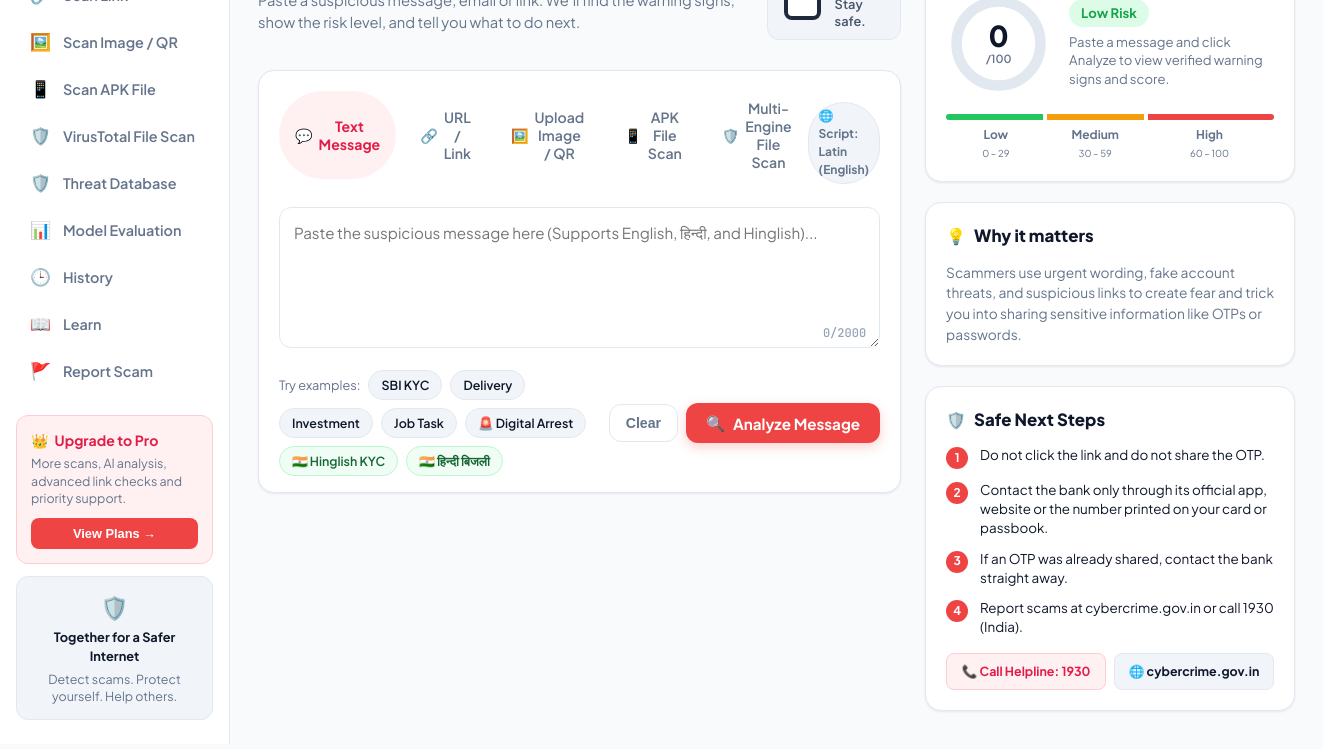
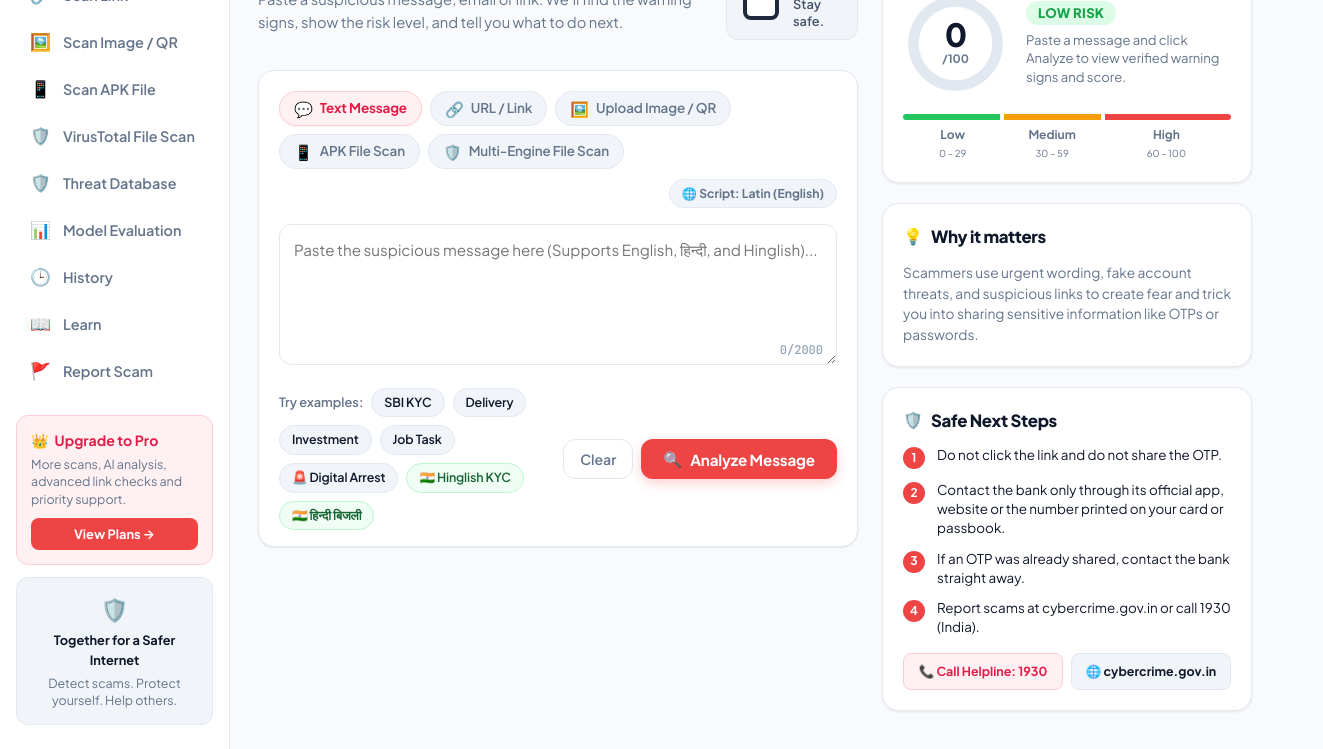
Before and after one commit to Ohmcreates/growmap_X_scamy, a website built with Vite: page index.html in a window 1280 px wide. Shown: the part 165-914 px from the top of the page, 1323 px wide, since content can reach past the window. Built offline with nearby package versions, Linux system fonts and the light colour scheme.

Commit message:
fix(typography): resolve tab button wrapping, header row flex layout, and comprehensive typography across application

```diff
--- a/index.html
+++ b/index.html
@@ -162,19 +162,19 @@
             <div class="input-header-row">
               <div class="input-tabs-bar" role="tablist">
                 <button id="tabTextMessage" class="tab-button active" role="tab" aria-selected="true" type="button">
-                  <span>💬</span> Text Message
+                  <span class="tab-icon">💬</span> Text Message
                 </button>
                 <button id="tabScanLink" class="tab-button" role="tab" aria-selected="false" type="button">
-                  <span>🔗</span> URL / Link
+                  <span class="tab-icon">🔗</span> URL / Link
                 </button>
                 <button id="tabUploadImage" class="tab-button" role="tab" aria-selected="false" type="button">
-                  <span>🖼️</span> Upload Image / QR
+                  <span class="tab-icon">🖼️</span> Upload Image / QR
                 </button>
                 <button id="tabApkScan" class="tab-button" role="tab" aria-selected="false" type="button">
-                  <span>📱</span> APK File Scan
+                  <span class="tab-icon">📱</span> APK File Scan
                 </button>
                 <button id="tabVtScan" class="tab-button" role="tab" aria-selected="false" type="button">
-                  <span>🛡️</span> Multi-Engine File Scan
+                  <span class="tab-icon">🛡️</span> Multi-Engine File Scan
                 </button>
               </div>
 
--- a/src/ui/styles.css
+++ b/src/ui/styles.css
@@ -68,9 +68,32 @@ body {
   font-family: var(--font-body);
   background-color: var(--bg-page);
   color: var(--text-main);
-  line-height: 1.5;
+  line-height: 1.55;
   -webkit-font-smoothing: antialiased;
+  -moz-osx-font-smoothing: grayscale;
+  text-rendering: optimizeLegibility;
   min-height: 100vh;
+}
+
+h1, h2, h3, h4, h5, h6 {
+  font-family: var(--font-body);
+  color: var(--text-main);
+  line-height: 1.25;
+  letter-spacing: -0.02em;
+  font-weight: 800;
+}
+
+p {
+  line-height: 1.55;
+}
+
+button, input, textarea, select {
+  font-family: var(--font-body);
+}
+
+code, pre, .font-mono {
+  font-family: var(--font-mono);
+  letter-spacing: -0.01em;
 }
 
 /* ==========================================================================
@@ -575,37 +598,83 @@ body {
   padding: 20px 20px 16px 20px;
 }
 
+.input-header-row {
+  display: flex;
+  align-items: center;
+  justify-content: space-between;
+  flex-wrap: wrap;
+  gap: 10px 14px;
+  margin-bottom: 16px;
+  width: 100%;
+}
+
 .input-tabs-bar {
   display: flex;
+  align-items: center;
+  flex-wrap: wrap;
   gap: 8px;
-  margin-bottom: 16px;
+  margin-bottom: 0;
 }
 
 .tab-button {
-  background: transparent;
-  border: none;
+  background: var(--bg-card-subtle);
+  border: 1px solid var(--border-color);
   font-family: var(--font-body);
-  font-size: 0.88rem;
+  font-size: 0.84rem;
   font-weight: 600;
-  color: var(--text-muted);
-  padding: 8px 16px;
+  letter-spacing: -0.01em;
+  color: var(--text-muted);
+  padding: 8px 14px;
   border-radius: var(--radius-pill);
   cursor: pointer;
-  display: flex;
-  align-items: center;
-  gap: 6px;
-  transition: all 0.2s;
+  display: inline-flex;
+  align-items: center;
+  gap: 7px;
+  white-space: nowrap;
+  flex-shrink: 0;
+  line-height: 1.25;
+  transition: all 0.2s cubic-bezier(0.16, 1, 0.3, 1);
+  user-select: none;
 }
 
 .tab-button:hover {
-  background-color: var(--bg-card-subtle);
-  color: var(--text-main);
+  background-color: #ffffff;
+  color: var(--text-main);
+  border-color: var(--border-subtle);
+  box-shadow: 0 1px 3px rgba(0, 0, 0, 0.05);
 }
 
 .tab-button.active {
   background-color: var(--accent-red-soft);
   color: var(--accent-red-text);
-  font-weight: 700;
+  border-color: var(--accent-red-border);
+  font-weight: 700;
+  box-shadow: 0 1px 2px rgba(239, 68, 68, 0.08);
+}
+
+.tab-icon {
+  font-size: 0.95rem;
+  line-height: 1;
+  display: inline-block;
+  flex-shrink: 0;
+}
+
+.lang-script-badge {
+  font-size: 0.76rem;
+  font-weight: 700;
+  padding: 6px 12px;
+  border-radius: var(--radius-pill);
+  background-color: var(--bg-card-subtle);
+  border: 1px solid var(--border-color);
+  color: var(--text-muted);
+  font-family: var(--font-body);
+  white-space: nowrap;
+  flex-shrink: 0;
+  display: inline-flex;
+  align-items: center;
+  gap: 6px;
+  margin-left: auto;
+  line-height: 1.25;
 }
 
 .textarea-wrapper {
@@ -756,25 +825,32 @@ body {
 
 .chips-intro {
   font-size: 0.8rem;
-  color: var(--text-muted);
+  font-weight: 600;
+  color: var(--text-muted);
+  white-space: nowrap;
 }
 
 .chip-item {
-  background: #f1f5f9;
+  background: var(--bg-card-subtle);
   border: 1px solid var(--border-color);
   padding: 6px 12px;
   border-radius: var(--radius-pill);
   font-family: var(--font-body);
   font-size: 0.78rem;
   font-weight: 600;
+  letter-spacing: -0.01em;
   color: var(--text-main);
   cursor: pointer;
-  transition: all 0.2s;
+  white-space: nowrap;
+  flex-shrink: 0;
+  line-height: 1.25;
+  transition: all 0.2s ease;
 }
 
 .chip-item:hover {
-  background: #e2e8f0;
+  background: #ffffff;
   border-color: var(--border-subtle);
+  box-shadow: 0 1px 3px rgba(0, 0, 0, 0.05);
 }
 
 .action-submit-group {
@@ -789,33 +865,38 @@ body {
   border: 1px solid var(--border-color);
   padding: 10px 16px;
   border-radius: var(--radius-md);
+  font-family: var(--font-body);
   font-size: 0.88rem;
   font-weight: 600;
   color: var(--text-muted);
   cursor: pointer;
-  transition: all 0.2s;
+  white-space: nowrap;
+  transition: all 0.2s ease;
 }
 
 .btn-clear-text:hover {
   background: var(--bg-card-subtle);
   color: var(--text-main);
+  border-color: var(--border-subtle);
 }
 
 .btn-analyze-red {
   background: var(--accent-red);
   color: #ffffff;
   border: none;
-  padding: 10px 20px;
+  padding: 10px 22px;
   border-radius: var(--radius-md);
   font-family: var(--font-body);
   font-size: 0.95rem;
   font-weight: 700;
+  letter-spacing: -0.01em;
   cursor: pointer;
-  display: flex;
+  display: inline-flex;
   align-items: center;
   gap: 8px;
   box-shadow: 0 4px 12px rgba(239, 68, 68, 0.25);
-  transition: all 0.2s;
+  white-space: nowrap;
+  transition: all 0.2s ease;
 }
 
 .btn-analyze-red:hover {
@@ -967,6 +1048,7 @@ body {
   border: 1px solid var(--border-color);
   border-radius: var(--radius-md);
   font-size: 0.88rem;
+  gap: 12px;
 }
 
 .sign-left-cluster {
@@ -974,21 +1056,26 @@ body {
   align-items: center;
   gap: 12px;
   flex-grow: 1;
+  flex-wrap: wrap;
 }
 
 .sign-icon {
   font-size: 1.1rem;
+  flex-shrink: 0;
 }
 
 .sign-label {
   font-weight: 700;
   min-width: 140px;
+  white-space: nowrap;
 }
 
 .sign-evidence-quote {
   color: var(--text-muted);
   font-style: italic;
   font-size: 0.82rem;
+  line-height: 1.4;
+  word-break: break-word;
 }
 
 .sign-points-badge {
@@ -1000,6 +1087,8 @@ body {
   background-color: var(--accent-red-soft);
   color: var(--accent-red-text);
   border: 1px solid var(--accent-red-border);
+  white-space: nowrap;
+  flex-shrink: 0;
 }
 
 .sign-points-badge.capped {
@@ -1130,15 +1219,16 @@ body {
 }
 
 .gauge-big-num {
-  font-size: 1.8rem;
+  font-size: 2rem;
   font-weight: 800;
   font-family: var(--font-body);
+  letter-spacing: -0.03em;
   line-height: 1;
 }
 
 .gauge-denom {
-  font-size: 0.7rem;
-  font-weight: 600;
+  font-size: 0.72rem;
+  font-weight: 700;
   color: var(--text-muted);
 }
 
@@ -1149,12 +1239,17 @@ body {
 }
 
 .risk-badge-pill {
-  display: inline-block;
+  display: inline-flex;
+  align-items: center;
   align-self: flex-start;
   padding: 4px 12px;
   border-radius: var(--radius-pill);
   font-size: 0.82rem;
-  font-weight: 700;
+  font-weight: 800;
+  letter-spacing: 0.02em;
+  text-transform: uppercase;
+  white-space: nowrap;
+  line-height: 1.25;
 }
 
 .risk-badge-pill.high {
@@ -1370,6 +1465,7 @@ body {
   font-weight: 700;
   padding: 2px 8px;
   border-radius: var(--radius-pill);
+  white-space: nowrap;
 }
 
 .tier-name {
@@ -1542,27 +1638,7 @@ body {
   }
 }
 
-/* ==========================================================================
-   FEATURE 1 & 2: MULTILINGUAL SCRIPT BADGE & CHIPS
-   ========================================================================== */
-
-.input-header-row {
-  display: flex;
-  justify-content: space-between;
-  align-items: center;
-  margin-bottom: 12px;
-}
-
-.lang-script-badge {
-  font-size: 0.75rem;
-  font-weight: 700;
-  padding: 4px 10px;
-  border-radius: var(--radius-pill);
-  background-color: var(--bg-card-subtle);
-  border: 1px solid var(--border-color);
-  color: var(--text-muted);
-  font-family: var(--font-body);
-}
+/* Feature 1 & 2: Multilingual Language Chips */
 
 .chip-lang {
   background-color: #f0fdf4 !important;
@@ -1856,6 +1932,7 @@ body {
   padding: 2px 8px;
   border-radius: var(--radius-pill);
   text-transform: uppercase;
+  white-space: nowrap;
 }
 
 .threat-badge-pill.verified {
@@ -2011,6 +2088,7 @@ body {
   border-radius: var(--radius-pill);
   background: #f1f5f9;
   color: #475569;
+  white-space: nowrap;
 }
 
 .web-verdict-pill {
@@ -2020,6 +2098,7 @@ body {
   border-radius: var(--radius-pill);
   letter-spacing: 0.04em;
   text-transform: uppercase;
+  white-space: nowrap;
 }
 
 .web-verdict-pill.danger {
@@ -2284,6 +2363,7 @@ body {
   padding: 2px 8px;
   border-radius: var(--radius-pill);
   text-transform: uppercase;
+  white-space: nowrap;
 }
 
 .dim-score-pill.danger {
@@ -2376,6 +2456,7 @@ body {
   padding: 2px 6px;
   border-radius: var(--radius-sm);
   text-transform: uppercase;
+  white-space: nowrap;
 }
 
 .apk-perm-item.critical .apk-perm-badge {
@@ -2521,6 +2602,7 @@ body {
 
 .vt-nav-tabs {
   display: flex;
+  flex-wrap: wrap;
   gap: 6px;
   border-bottom: 2px solid var(--border-color);
   padding-bottom: 2px;
@@ -2536,6 +2618,8 @@ body {
   padding: 8px 14px;
   cursor: pointer;
   border-radius: var(--radius-sm) var(--radius-sm) 0 0;
+  white-space: nowrap;
+  flex-shrink: 0;
   transition: all 0.2s;
 }
 
```
